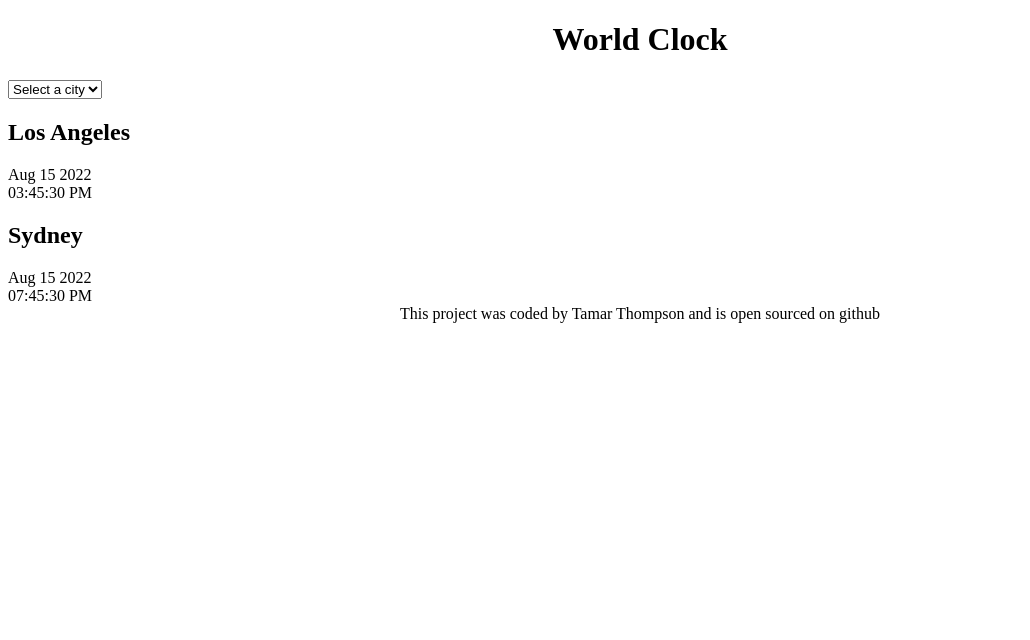
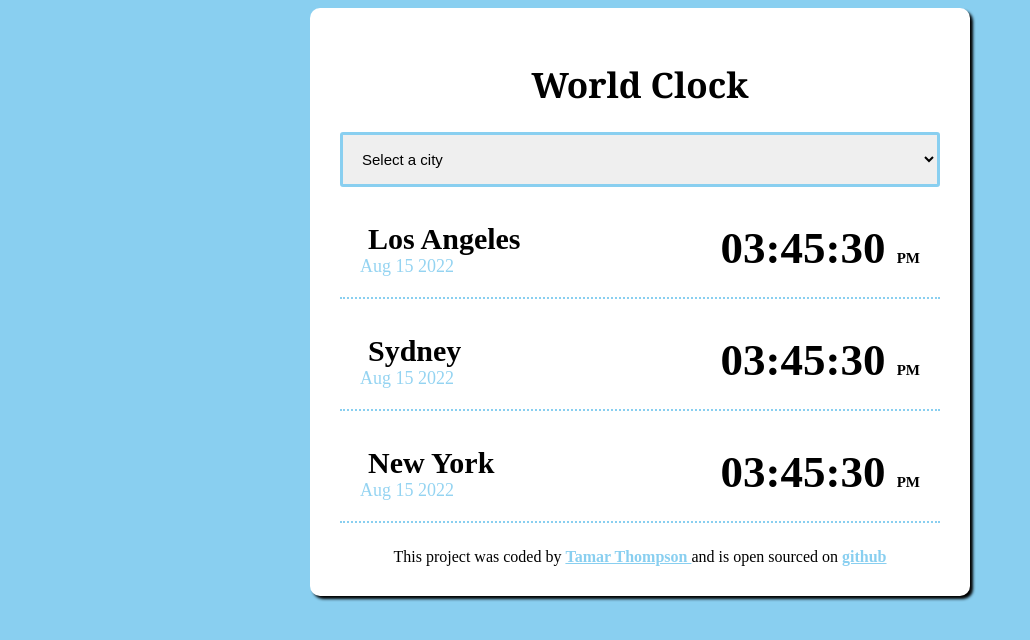
Before and after one commit to taymillyy/World-Clock, a plain HTML site: page index.html in a window 1280 px wide. Shown: the whole page, without its empty margins (0-1030 px from the left). Drawn offline with Linux system fonts and the light colour scheme.

Commit message:
added  the css

```diff
--- a/css/style.css
+++ b/css/style.css
@@ -1,7 +1,68 @@
+.container{
+    max-width: 600px;
+    margin: 0 auto;
+    background: white;
+    padding: 30px;
+    box-shadow: 3px 3px 3px black;
+    border-radius: 10px;
+}
+
+select{
+    padding:15px;
+    width:100%;
+    display:block;
+    border-radius: 3px;
+    border: solid #89CFF0;
+    font-size: 15px;
+}
 h1{
     text-align: center;
+    font-family: Cambria, Cochin, Georgia, Times, 'Times New Roman', serif;
+    font-size: 35px;
 }
 
 footer{
     text-align: center;
+    padding-top: 10px;
+
 }
+
+a{
+    color:#89CFF0;
+    text-decoration: underline;
+    font-weight: bold;
+}
+
+h2{
+    margin:0 0 0 8px;
+    font-size: 30px;
+}
+
+body{
+    background: #89CFF0;
+}
+
+.date{
+    opacity: 0.9;
+    color:#89CFF0;
+    font-size: 18px;
+}
+
+.city{
+    display: flex;
+    justify-content: space-between;
+    margin : 15px 0;
+    border-bottom: dotted 2px #89CFF0;
+    padding: 20px;
+}
+
+.time{
+  font-size: 45px;
+  font-weight: bold;
+
+}
+
+.time small{
+    font-size: 15px;
+    vertical-align: center;
+}
--- a/index.html
+++ b/index.html
@@ -16,21 +16,38 @@
         <option value="Auckland">Auckland</option>
 
     </select>
-    <div id="city">
-      <h2> Los Angeles</h2>
+
+    <div class="city">
+     <div>
+         <h2> Los Angeles</h2>
       <div class="date"> Aug 15 2022</div>
-      <div class="time"> 03:45:30 PM </div>
+      </div>
+      <div class="time"> 03:45:30 <small>PM </small> </div>
     </div>
-    <div id="city">
-      <h2> Sydney</h2>
-      <div class="date"> Aug 15 2022</div>
-      <div class="time"> 07:45:30 PM </div>
-    </div>
-    </div>
+
+    <div class="city">
+        <div>
+            <h2> Sydney</h2>
+         <div class="date"> Aug 15 2022</div>
+         </div>
+         <div class="time"> 03:45:30 <small>PM </small> </div>
+       </div>
+
+       <div class="city">
+        <div>
+            <h2> New York</h2>
+         <div class="date"> Aug 15 2022</div>
+         </div>
+         <div class="time"> 03:45:30 <small>PM </small> </div>
+       </div>
+
+    <div class="footercontainer" >
 <footer>
     This project was coded by <a src="https://github.com/taymillyy">Tamar Thompson </a>
     and is open sourced on <a src="https://github.com/taymillyy/World-Clock" > github </a>
+</div>
 </footer>
+</div>
 <script src="src/script.js"> </script>
 </body>
 </html>
```
